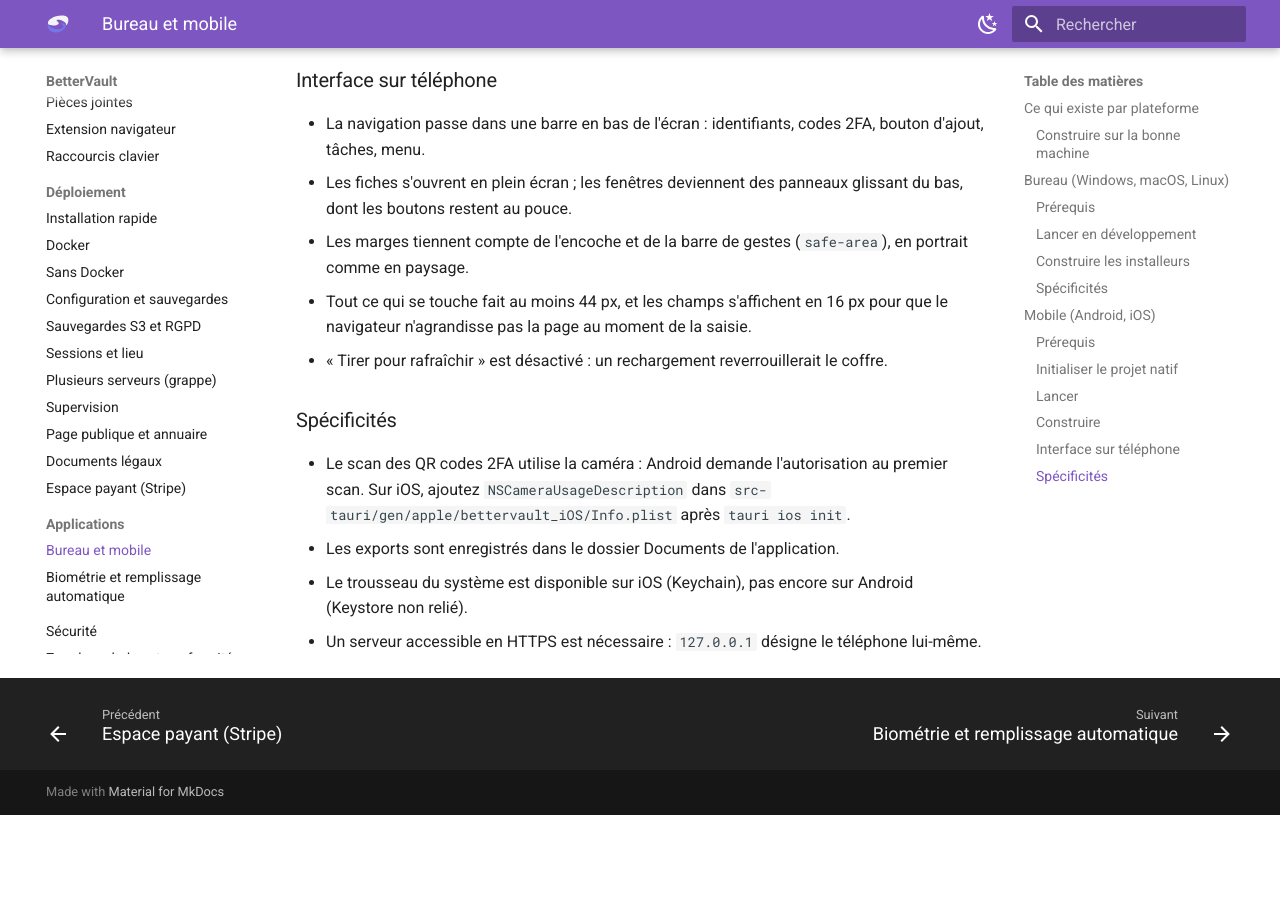
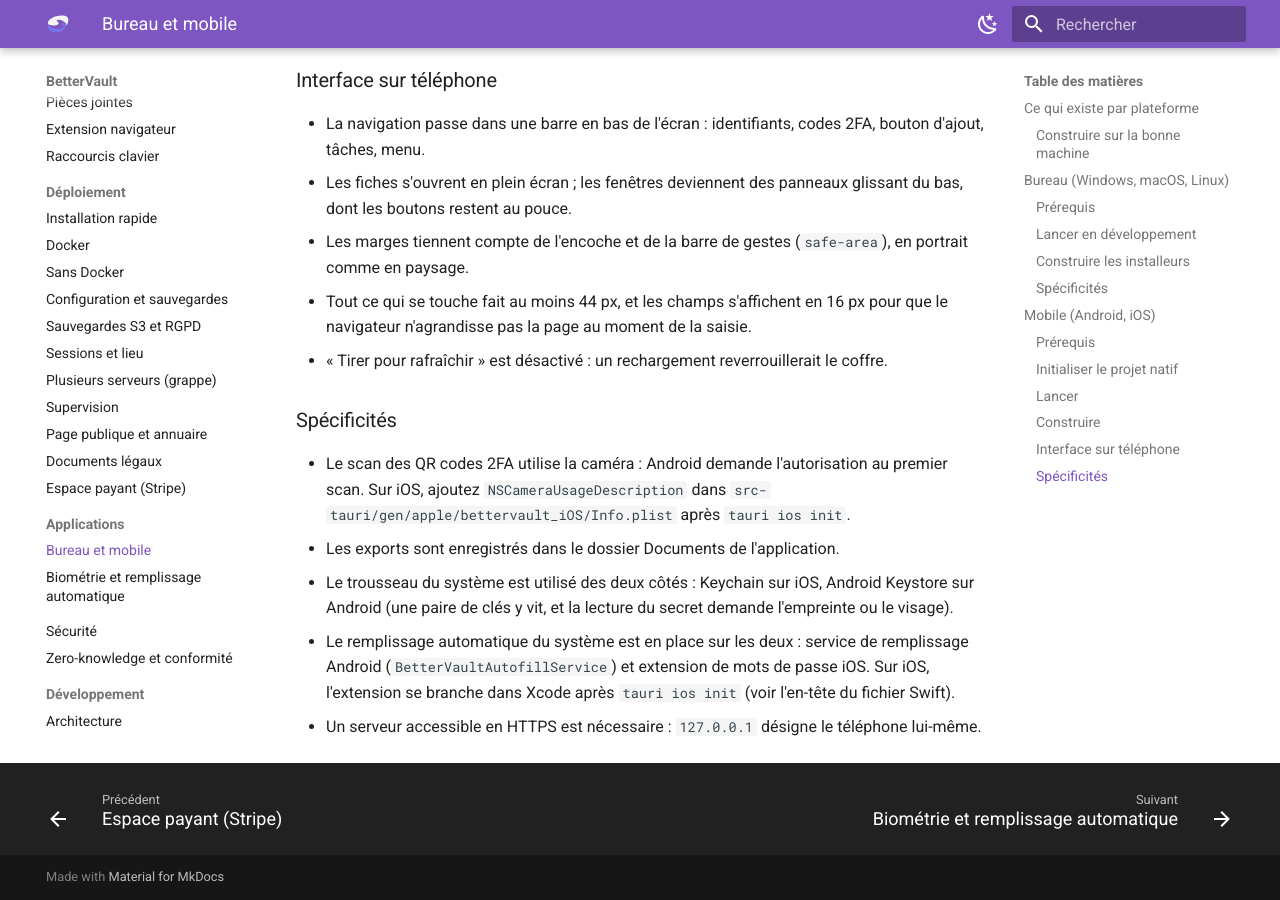
Before and after one commit to FreeProject089/BetterVault, an MkDocs documentation site: the page built from docs/applications/bureau-mobile.md, in a window 1280 px wide and 900 px high, scrolled down 3341 px. Built offline with MkDocs 1.6.1 and Material for MkDocs 9.7.7, drawn with Linux system fonts in a browser that asks for light colours; before the commit the page ends 4156 px from its top, so only the background shows below that.

Commit message:
docs(mobile): trousseau Android relie et remplissage automatique des deux cotes
La documentation disait le Keystore Android non relie : il l'est (paire de cles dans l'Android Keystore, lecture apres empreinte ou visage). Le remplissage automatique existe des deux cotes : service Android et extension de mots de passe iOS.

```diff
--- a/docs/applications/bureau-mobile.md
+++ b/docs/applications/bureau-mobile.md
@@ -139,5 +139,6 @@
 
 - Le scan des QR codes 2FA utilise la caméra : Android demande l'autorisation au premier scan. Sur iOS, ajoutez `NSCameraUsageDescription` dans `src-tauri/gen/apple/bettervault_iOS/Info.plist` après `tauri ios init`.
 - Les exports sont enregistrés dans le dossier Documents de l'application.
-- Le trousseau du système est disponible sur iOS (Keychain), pas encore sur Android (Keystore non relié).
+- Le trousseau du système est utilisé des deux côtés : Keychain sur iOS, Android Keystore sur Android (une paire de clés y vit, et la lecture du secret demande l'empreinte ou le visage).
+- Le remplissage automatique du système est en place sur les deux : service de remplissage Android (`BetterVaultAutofillService`) et extension de mots de passe iOS. Sur iOS, l'extension se branche dans Xcode après `tauri ios init` (voir l'en-tête du fichier Swift).
 - Un serveur accessible en HTTPS est nécessaire : `127.0.0.1` désigne le téléphone lui-même.
```
